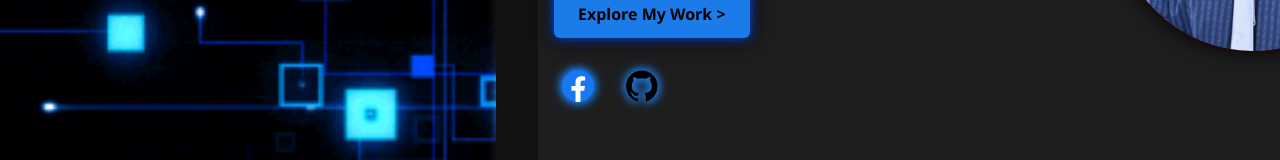
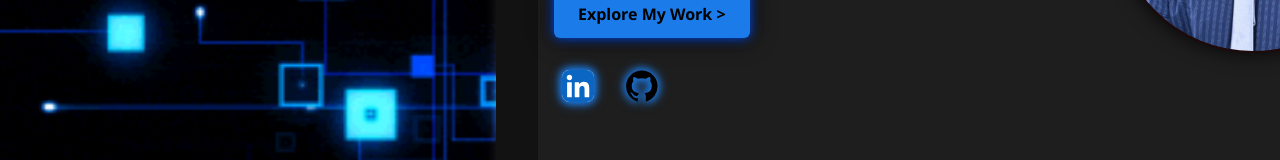
Before and after one commit to cloudybry/My-Portfolio, a React (Vite) app: page / in a window 1280 px wide. Shown: the part 588-748 px from the top of the page. Built offline with nearby package versions, Linux system fonts and the light colour scheme; what pocketbase would draw is missing.

Commit message:
Change Facebook to Linkedin for socials

```diff
--- a/src/App.jsx
+++ b/src/App.jsx
@@ -21,8 +21,8 @@ function Home() {
               <Link to="/projects" className="cta-button">Explore My Work &gt;</Link>
 
               <div className="social-buttons">
-                <a href="https://www.facebook.com/bryanberzbal" target="_blank" rel="noopener noreferrer" className="icon-button">
-                  <img src="/facebook.svg" alt="Facebook" className="social-icon" />
+                <a href="https://www.linkedin.com/in/bryanberzabal/" target="_blank" rel="noopener noreferrer" className="icon-button">
+                  <img src="/linkedin.svg" alt="Linkedin" className="social-icon" />
                 </a>
                 <a href="https://github.com/cloudybry" target="_blank" rel="noopener noreferrer" className="icon-button">
                   <img src="/github.svg" alt="GitHub" className="social-icon" />
```
